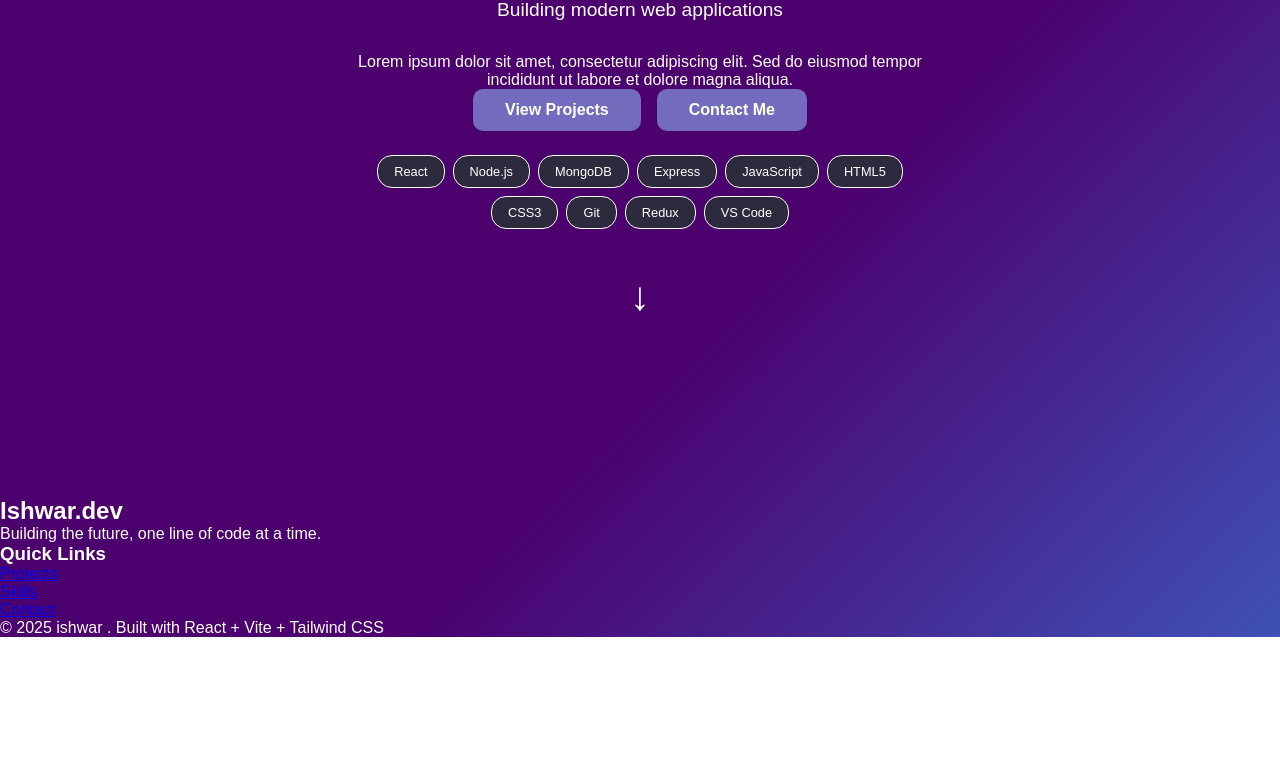
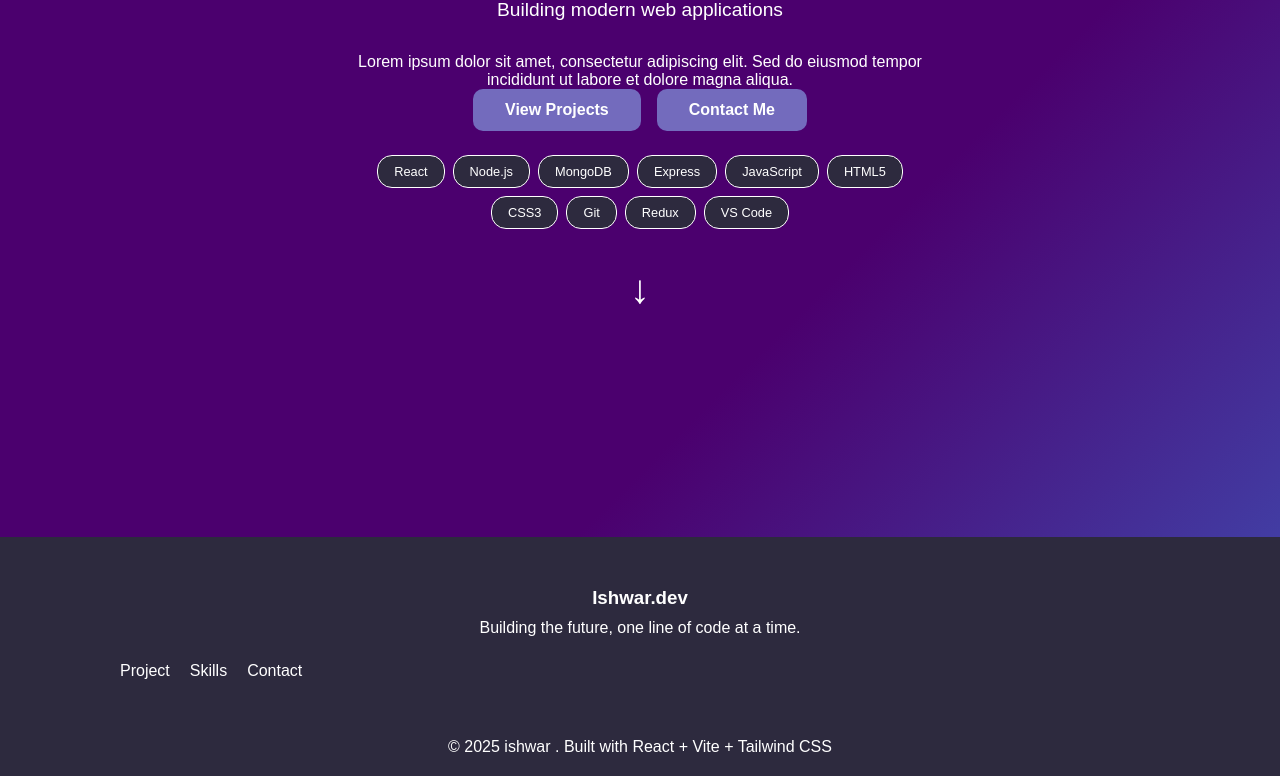
Before and after one commit to codingadventure0/web-wizard, a React (Vite) app: page / in a window 1280 px wide. Shown: the part 303-1079 px from the top of the page. Before the commit the page ends 940 px from the top, so only its background shows below. Built offline with nearby package versions, Linux system fonts and the light colour scheme.

Commit message:
add style nav & footer

```diff
--- a/src/component/Footer.css
+++ b/src/component/Footer.css
@@ -1,70 +1,42 @@
-/* .footer {
+.footer {
   background: #2d2a3e;
   color: #fff;
   padding: 50px 20px 20px;
   margin-top: 40px;
 }
 
-.footer-container {
+.footer-heading {
   display: grid;
-  grid-template-columns: repeat(4, 1fr);
-  gap: 30px;
-  max-width: 1200px;
-  margin: auto;
+  text-align: center;
+  align-items: center;
 }
 
-.footer-section h2,
-.footer-section h3 {
-  color: #c0ef16;
-  margin-bottom: 15px;
+.footer-heading p {
+  margin-top: 10px;
+  margin-bottom: 25px;
 }
 
-.footer-section p {
-  font-size: 0.9rem;
-  line-height: 1.6;
+.footer-link {
+  display: flex;
+  margin-left: 100px;
 }
 
-.footer-section ul {
-  list-style: none;
-  padding: 0;
-}
-
-.footer-section ul li {
-  margin: 8px 0;
-}
-
-.footer-section ul li a {
-  color: #df0808;
+.footer-link a {
+  margin-right: 20px;
   text-decoration: none;
-  transition: 0.3s;
-}
-
-.footer-section ul li a:hover {
-  color: #2c0ddc;
-}
-
-.social-icons {
-  display: flex;
-  gap: 15px;
+  color: white;
 }
 
 .social-icons a {
-  font-size: 1.2rem;
-  color: rgb(234, 10, 10);
-  transition: 0.3s;
-}
-
-.social-icons a:hover {
-  color: #ff1900;
+  margin-right: 20px;
+  color: white;
 }
 
 .footer-bottom {
+  display: grid;
   text-align: center;
-  margin-top: 30px;
-  border-top: 1px solid #2d2a3e;
-  padding-top: 15px;
-  font-size: 0.9rem;
-  color: #2d2a3e;
+  align-items: center;
+  margin-top: 40px;
 }
 
 @media (max-width: 992px) {
@@ -82,4 +54,14 @@
   .social-icons {
     justify-content: center;
   }
-} */
+
+  .footer-link {
+    display: grid;
+    justify-content: center;
+    margin-left: 30px;
+  }
+
+  .footer-link a {
+    margin-bottom: 7px;
+  }
+}
--- a/src/component/Footer.jsx
+++ b/src/component/Footer.jsx
@@ -3,25 +3,20 @@ import "./Footer.css";
 export default function Footer() {
   return (
     <footer className="footer">
-      <div className="footer-container">
-        <div className="footer-section about">
-          <h2>Ishwar.dev</h2>
+      <div className="footer-heading">
+        <div>
+          <h3>Ishwar.dev</h3>
+        </div>
+
+        <div>
           <p>Building the future, one line of code at a time.</p>
         </div>
+      </div>
 
-        <div className="footer-section links">
-          <h3>Quick Links</h3>
-          <ul>
-            <li>
-              <a href="#">Projects</a>
-            </li>
-            <li>
-              <a href="#">Skills</a>
-            </li>
-            <li>
-              <a href="#">Contact</a>
-            </li>
-          </ul>
+      <div className="footer-link">
+        <a href="">Project</a>
+        <a href="">Skills</a>
+        <a href="">Contact</a>
       </div>
 
       <div className="footer-section social">
@@ -29,13 +24,12 @@ export default function Footer() {
           <a href="#">
             <i className="fab fa-instagram"></i>
           </a>
-            <a href="/icons8-linkedin-50.png">
+          <a href="./icons8-linkedin-50.png">
             <i className="fab fa-linkedin-in"></i>
           </a>
           <a href="#">
             <i className="fab fa-instagram"></i>
           </a>
-          </div>
         </div>
       </div>
 
```
Lines whose indentation alone changed are shown as unchanged.
